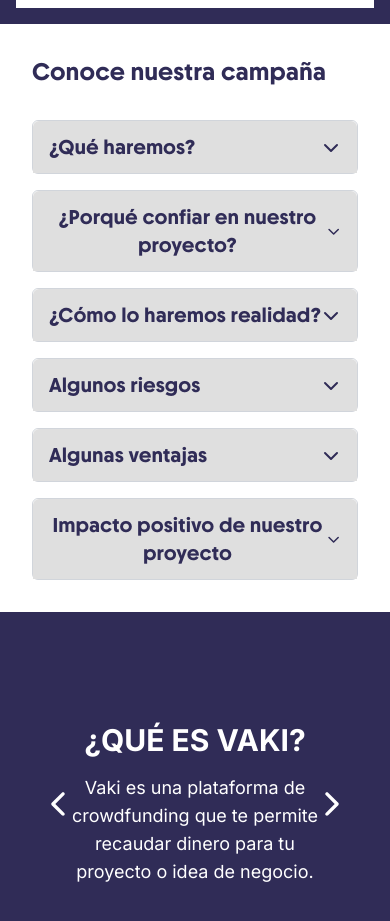
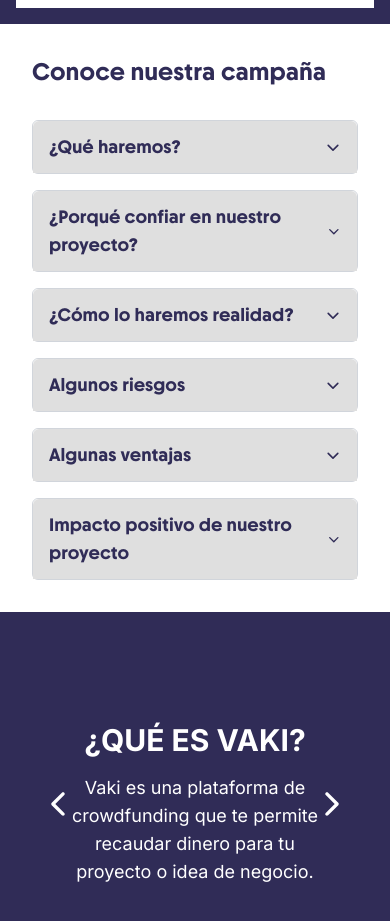
Before and after one commit to ALFONSOVM13/Web-Towers-Cem, a Next.js app: page /crowdfunding in a window 390 px wide. Shown: the part 820-1741 px from the top of the page. Built offline with nearby package versions, Linux system fonts and the light colour scheme; what tailwindcss-animated would draw is missing.

Commit message:
responsive crowdfunding

```diff
--- a/src/components/ui/Collapsible.jsx
+++ b/src/components/ui/Collapsible.jsx
@@ -13,10 +13,10 @@
         onClick={toggleCollapse}
         className={`w-full flex justify-between items-center px-4 py-3 text-primary-100 bg-complementary-100 rounded-t-md focus:outline-none ${isOpen ? 'border-b-2 border-dotted border-black' : ''}`}
       >
-        <h2 className='font-title text-xl font-bold'>{title}</h2>
+        <h2 className='font-title text-lg md:text-xl font-bold text-left'>{title}</h2>
         <svg
           xmlns="http://www.w3.org/2000/svg"
-          className={`h-5 w-5 transition-transform transform ${isOpen ? 'rotate-180' : 'rotate-0'}`}
+          className={`h-4 w-4 md:h-5 md:w-5 transition-transform transform ${isOpen ? 'rotate-180' : 'rotate-0'}`}
           viewBox="0 0 20 20"
           fill="currentColor"
         >
```
